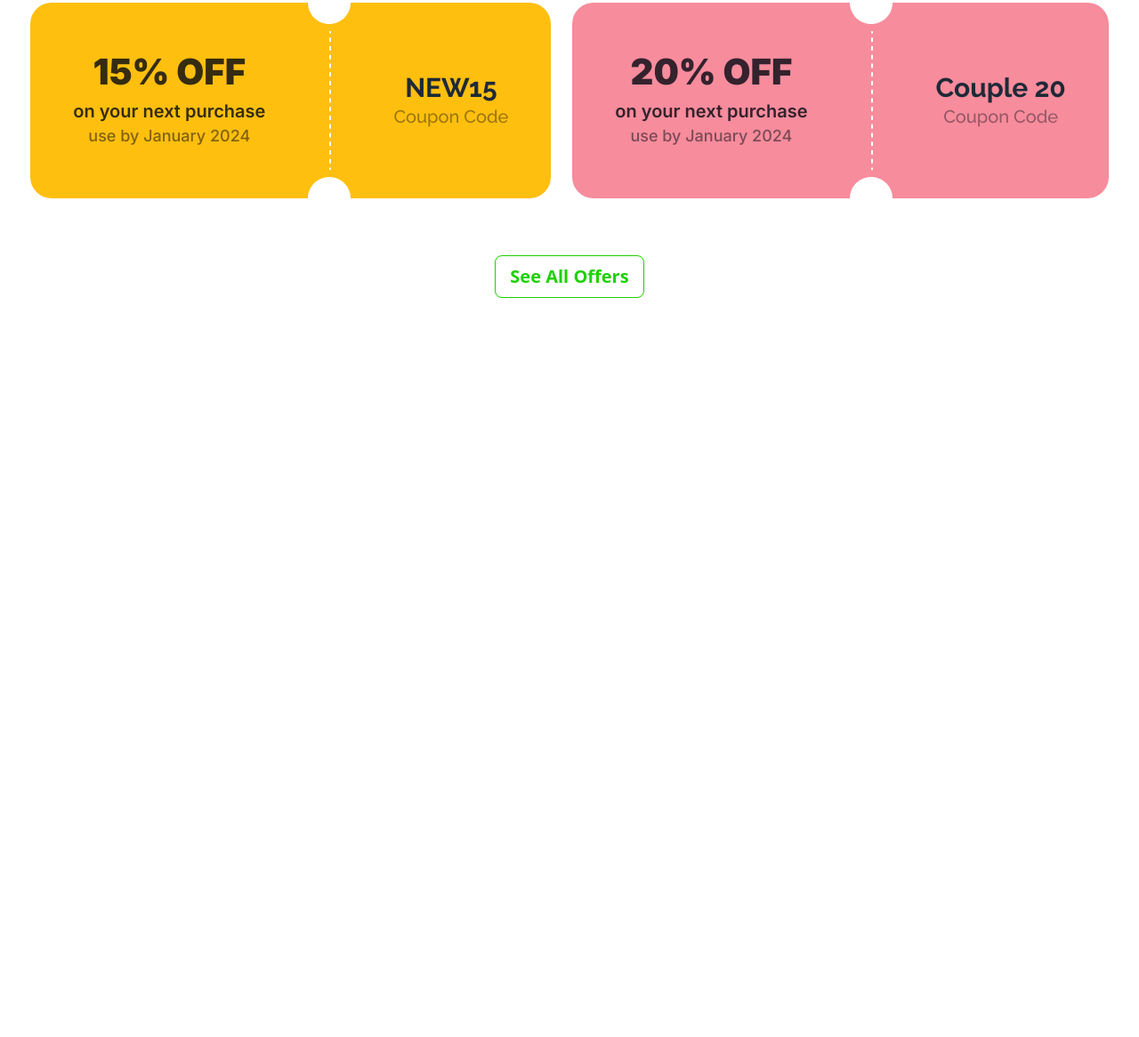
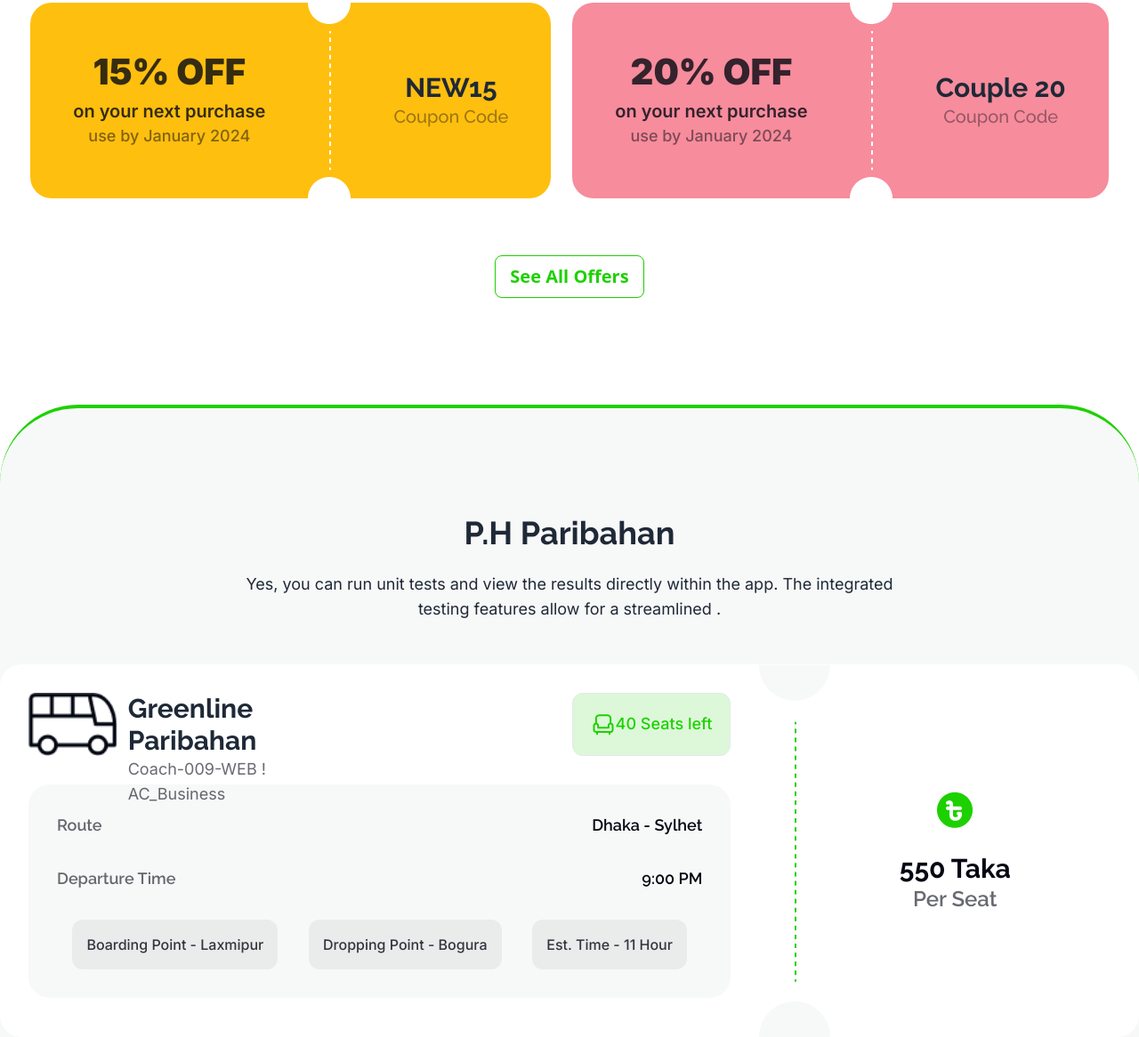
Before and after one commit to Atia9f/5th-assignment, a plain HTML site: page index.html in a window 1280 px wide. Shown: the part 888-2054 px from the top of the page at 89% size. Before the commit the page ends 1223 px from the top, so only its background shows below. Drawn offline with nearby package versions, Linux system fonts and the light colour scheme.

Commit message:
added paribahan

```diff
--- a/index.html
+++ b/index.html
@@ -128,6 +128,74 @@
                     All Offers</button>
             </div>
         </section>
+
+         <!-- Poribhan -->
+         <section class="bg-[#F7F8F8] rounded-t-[88px] border-t-4 border-[#1DD100] mt-[120px] ">
+            <div class="container mx-auto">
+
+                <div class="text-center pt-[120px]">
+                    <h1 class="font-['Raleway'] text-4xl font-bold mb-6">P.H Paribahan</h1>
+                    <p class="font-['Inter'] text-lg">Yes, you can run unit tests and view the results directly
+                        within
+                        the
+                        app. The integrated <br> testing features allow for a streamlined .
+                    </p>
+
+                </div>
+                <div class="mt-12 bg-[#FFFFFF] grid grid-cols-2 lg:grid-cols-6 rounded-3xl">
+                    <div class="p-8 flex-1 col-start-1 col-span-4">
+                        <div class="flex flex-col lg:flex-row justify-between">
+                            <div class="flex space-x-3">
+                                <img src="images/bus-logo.png" alt="">
+                                <div>
+                                    <h1 class="font-['Raleway'] text-3xl font-bold">Greenline Paribahan</h1>
+                                    <p class="font-['Inter'] text-lg text-[#03071299]">Coach-009-WEB ! AC_Business</p>
+                                </div>
+                            </div>
+
+                            <div class="flex border bg-[#1DD10026] rounded-xl p-1">
+                                <img class="text-[#1DD100] pl-4 py-4" src="images/seat-green.png" alt="">
+                                <p class="font-['Inter'] font-medium text-lg text-[#1DD100] py-4 pr-4"><span
+                                        id="all-seat">40</span> Seats left</p>
+                            </div>
+                        </div>
+
+                        <div class="mt-8 bg-[#F7F8F8] rounded-3xl p-8">
+                            <div class="flex justify-between">
+                                <p class="font-['Raleway'] font-semibold text-lg text-[#03071299]">Route</p>
+                                <p class="font-['Raleway'] font-semibold text-lg text-[#030712]">Dhaka - Sylhet</p>
+                            </div>
+
+                            <div class="flex justify-between py-8">
+                                <p class="font-['Raleway'] font-semibold text-lg text-[#03071299]">Departure Time</p>
+                                <p class="font-['Raleway'] font-semibold text-lg text-[#030712]">9:00 PM</p>
+                            </div>
+
+                            <div class="flex justify-around">
+                                <p
+                                    class="p-4 rounded-xl bg-[#0307120D] font-['Inter'] font-medium text-base text-[#030712CC]">
+                                    Boarding Point - Laxmipur</p>
+                                <p
+                                    class="p-4 rounded-xl bg-[#0307120D] font-['Inter'] font-medium text-base text-[#030712CC]">
+                                    Dropping Point - Bogura</p>
+                                <p
+                                    class="p-4 rounded-xl bg-[#0307120D] font-['Inter'] font-medium text-base text-[#030712CC]">
+                                    Est. Time - 11 Hour</p>
+                            </div>
+                        </div>
+
+                    </div>
+                    <img class="bg-[#FFFFFF]" src="images/info-devider.png" alt="">
+                    <div
+                        class="bg-[#FFFFFF] flex flex-col justify-center items-center text-center mr-[100px] ml-[-100px]">
+                        <img src="images/fare.png" alt="">
+                        <p class="font-['Raleway'] font-semibold text-2xl text-[#03071299] mt-6"><span
+                                class="font-['Raleway'] text-[#030712] font-bold text-3xl">550 Taka</span> <br>
+                            Per Seat</p>
+                    </div>
+                </div>
+            </div>
+        </section>
 </body>
 
 </html>
```
